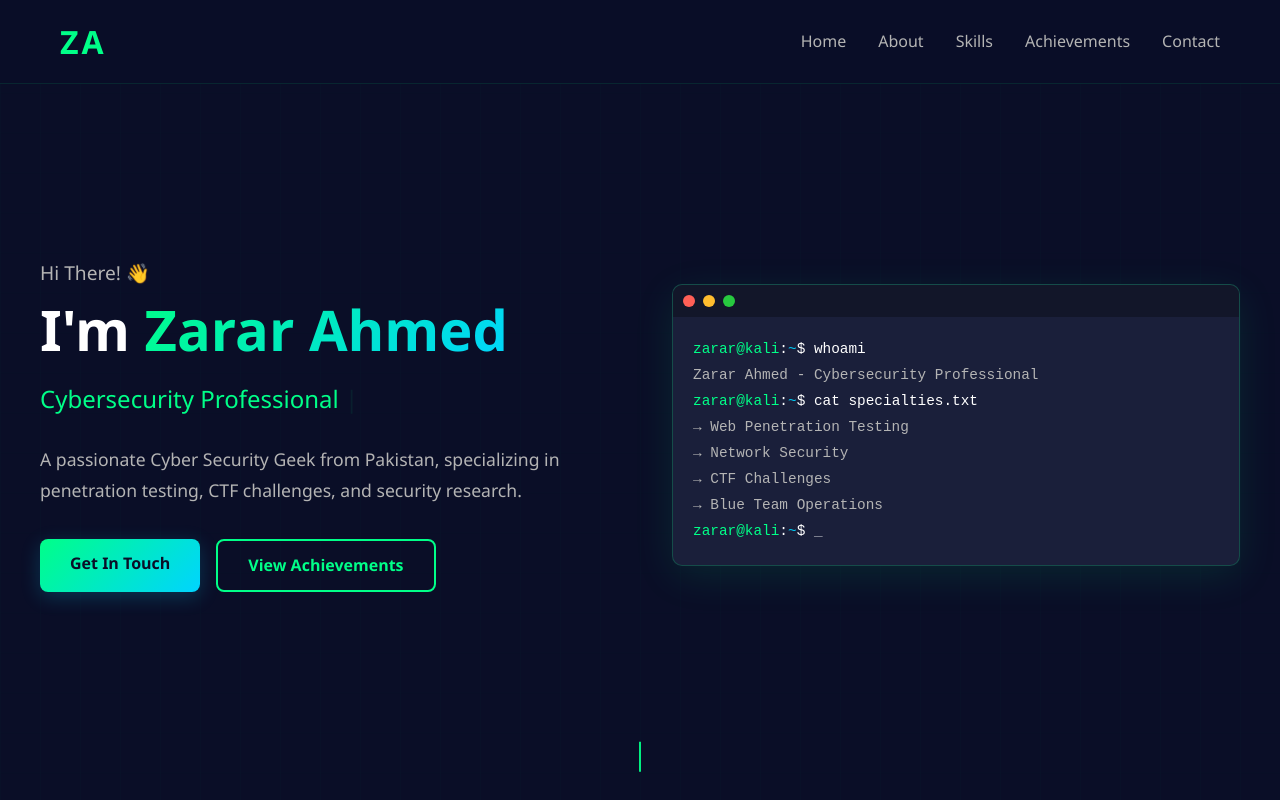
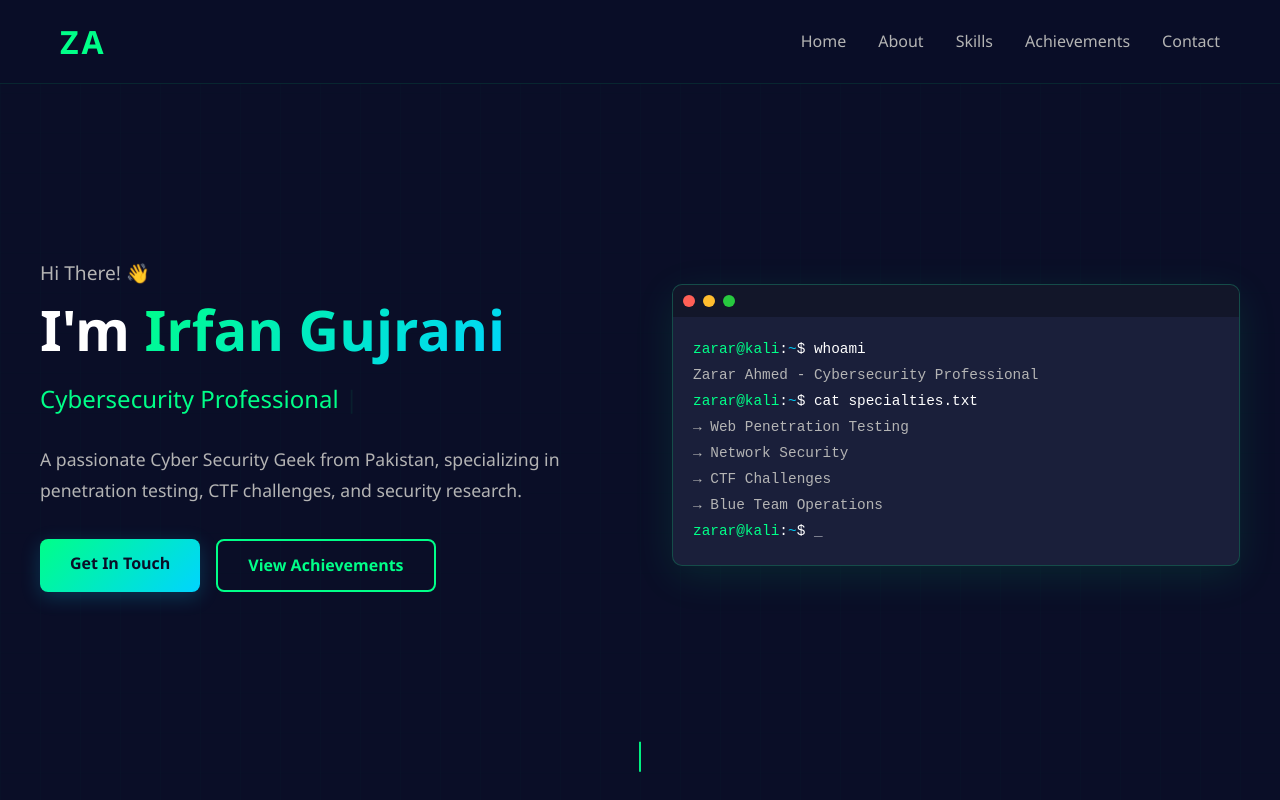
Before and after one commit to ZararSW/ZararSW, a plain HTML site: page index.html in a window 1280 px wide. Shown: the top 800 px of the page. Drawn offline with Linux system fonts and the light colour scheme.

Commit message:
Change name from Zarar Ahmed to Irfan Gujrani

```diff
--- a/index.html
+++ b/index.html
@@ -39,7 +39,7 @@
             <div class="hero-text">
                 <p class="greeting">Hi There! <span class="wave">👋</span></p>
                 <h1 class="hero-title">
-                    I'm <span class="highlight">Zarar Ahmed</span>
+                    I'm <span class="highlight">Irfan Gujrani</span>
                 </h1>
                 <div class="typing-container">
                     <span class="typing-text"></span>
```
